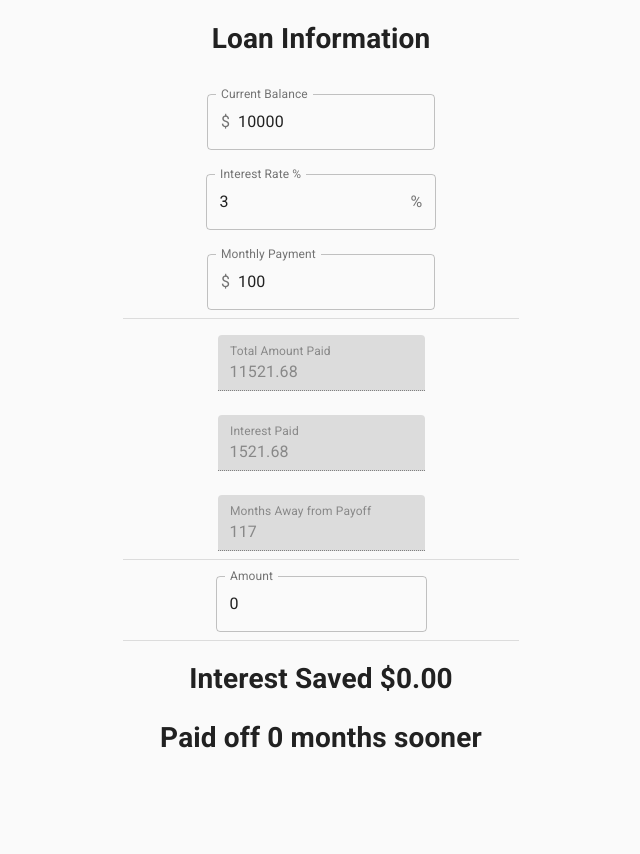
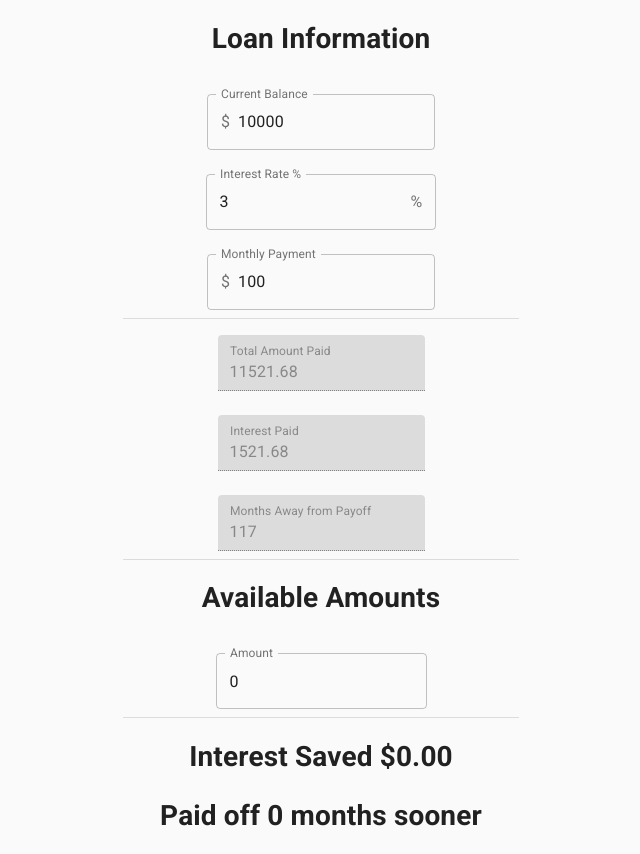
Before and after one commit to andywgarcia/marshmallow, a React (Create React App) app: page / in a window 1280 px wide. Shown: the whole page, without its empty margins (319-959 px from the left). Before the commit the page ends 800 px from the top, so only its background shows below. Built offline with nearby package versions, Linux system fonts and the light colour scheme.

Commit message:
Adding header to amount section

```diff
--- a/src/components/Amount.jsx
+++ b/src/components/Amount.jsx
@@ -5,6 +5,9 @@ import { TextField } from "@material-ui/core";
 
 const Amount = ({ desiredSpendingAmount, setDesiredSpending }) => {
   return (
+    <div>
+      {" "}
+      <h1>Available Amounts</h1>
       <div>
         <TextField
           id="amount-input"
@@ -14,6 +17,7 @@ const Amount = ({ desiredSpendingAmount, setDesiredSpending }) => {
           value={desiredSpendingAmount}
           onChange={({ target: { value } }) => setDesiredSpending(value)}
         />
+      </div>
     </div>
   );
 };
```
Lines whose indentation alone changed are shown as unchanged.
